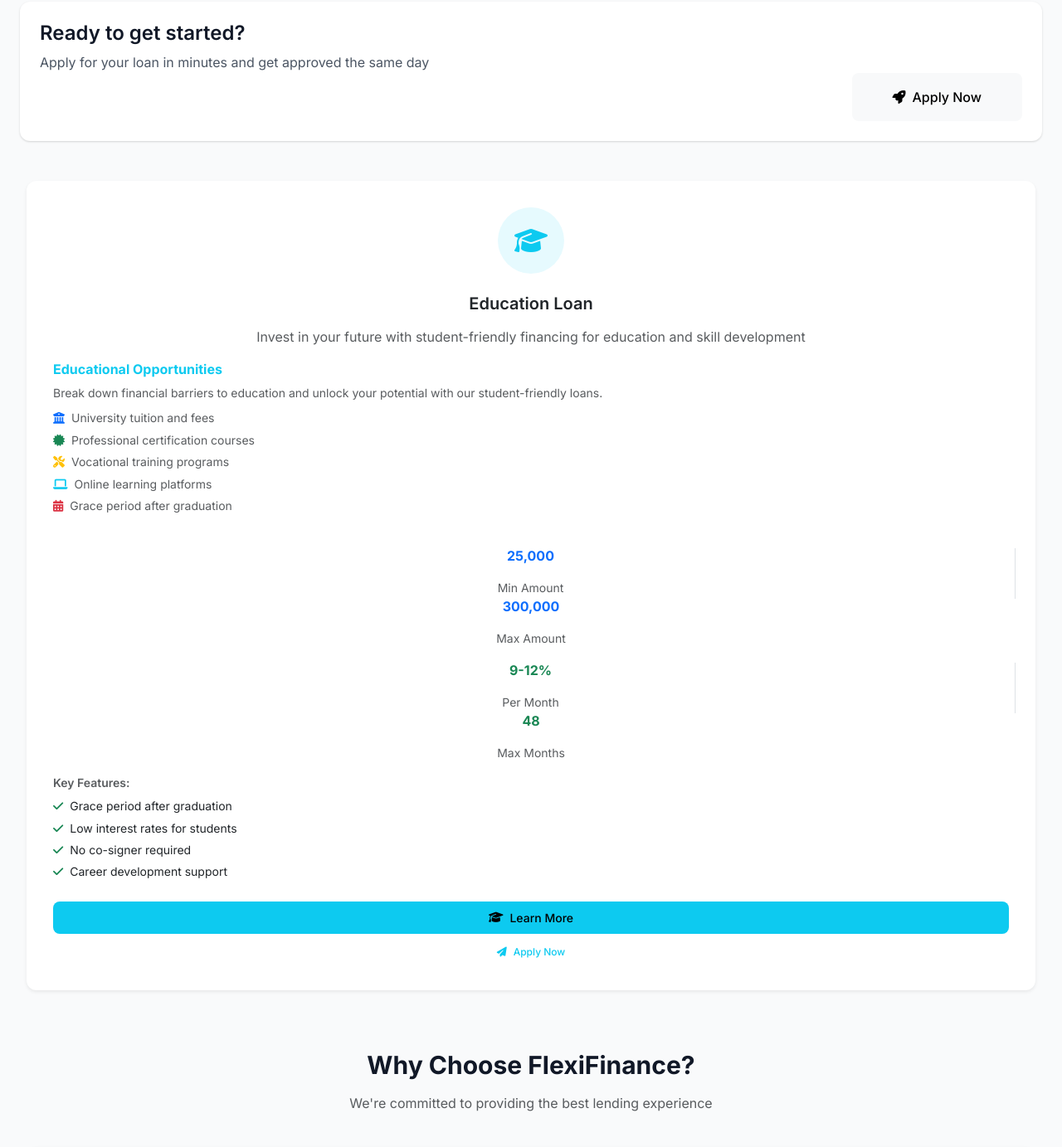
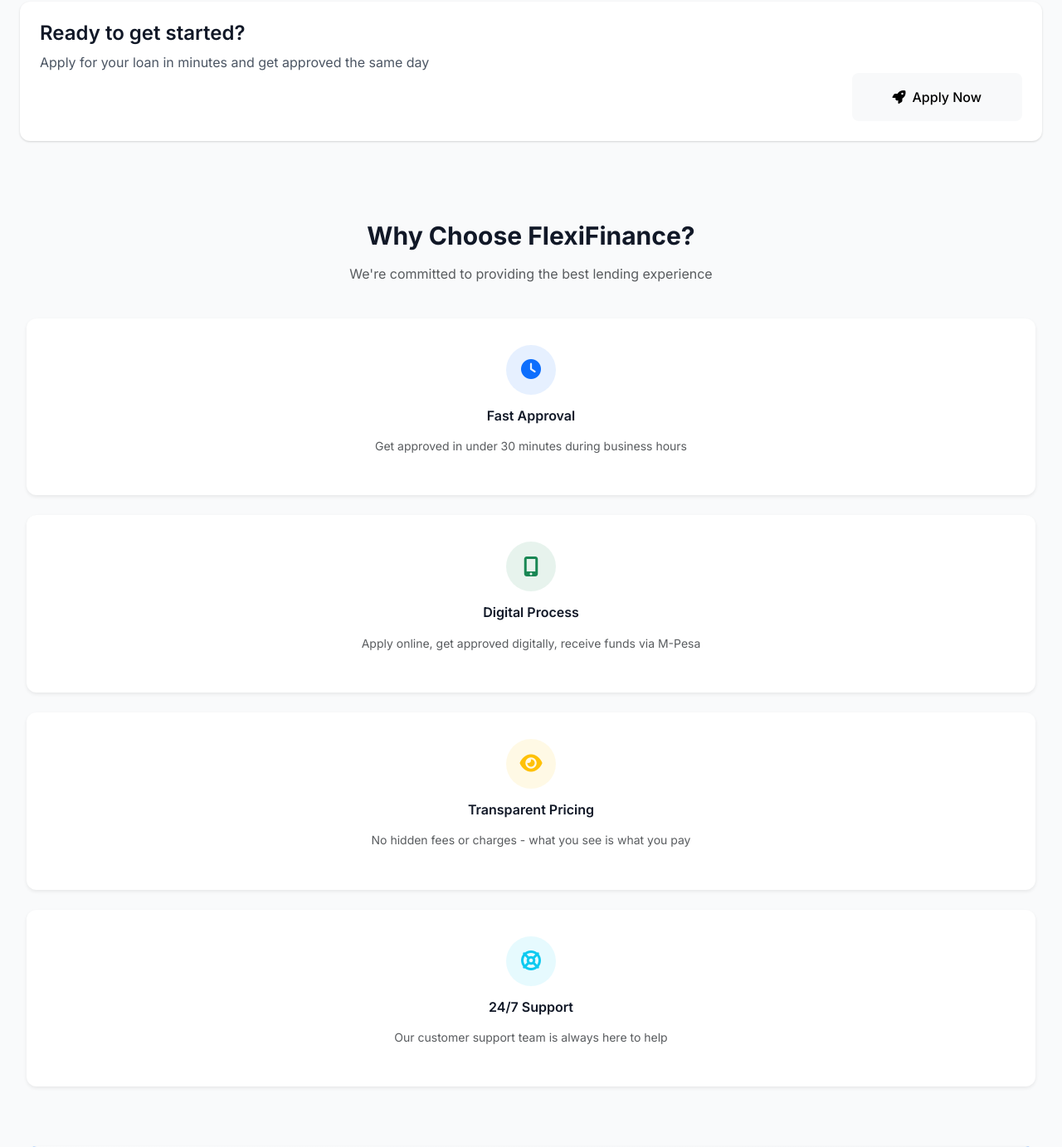
Before and after one commit to OumaCavin/FlexiFinance, a Django app: template templates/products/loan-products.html in a window 1280 px wide. Shown: the part 394-1777 px from the top of the page at 83% size. Run offline with Django 5.2, Linux system fonts and the light colour scheme; the template is opened without the code that fills it, so the values that code supplies are empty.

Commit message:
Remove hardcoded Education Loan Card from templates
- Removed redundant hardcoded Education Loan Card section from loan-products.html
- Education Loan now displays only through database-driven approach
- Template is now cleaner and fully database-driven
- All 5 loan products (including Education) now come from LoanProduct model
- Eliminates duplication and ensures single source of truth for loan products

```diff
--- a/templates/products/loan-products.html
+++ b/templates/products/loan-products.html
@@ -107,92 +107,6 @@
         </div>
         {% endfor %}
 
-        <!-- Education Loan Card -->
-        <div class="col-lg-4 col-md-6 mb-4">
-            <div class="card h-100 shadow-sm border-0">
-                <div class="card-body d-flex flex-column">
-                    <div class="text-center mb-4">
-                        <div class="bg-info bg-opacity-10 rounded-circle d-inline-flex align-items-center justify-content-center"
-                             style="width: 80px; height: 80px;">
-                            <i class="fas fa-graduation-cap text-info fa-2x"></i>
-                        </div>
-                    </div>
-
-                    <h4 class="card-title text-center mb-3">Education Loan</h4>
-                    <p class="card-text text-muted text-center mb-3">Invest in your future with student-friendly financing for education and skill development</p>
-
-                    <!-- Enhanced Description -->
-                    <div class="mb-4">
-                        <h6 class="text-info fw-bold mb-2">Educational Opportunities</h6>
-                        <p class="small text-muted mb-2">Break down financial barriers to education and unlock your potential with our student-friendly loans.</p>
-                        <ul class="list-unstyled small text-muted">
-                            <li class="mb-1"><i class="fas fa-university text-primary me-2"></i>University tuition and fees</li>
-                            <li class="mb-1"><i class="fas fa-certificate text-success me-2"></i>Professional certification courses</li>
-                            <li class="mb-1"><i class="fas fa-tools text-warning me-2"></i>Vocational training programs</li>
-                            <li class="mb-1"><i class="fas fa-laptop text-info me-2"></i>Online learning platforms</li>
-                            <li class="mb-1"><i class="fas fa-calendar-alt text-danger me-2"></i>Grace period after graduation</li>
-                        </ul>
-                    </div>
-
-                    <div class="flex-grow-1">
-                        <div class="row text-center mb-3">
-                            <div class="col-6">
-                                <div class="border-end">
-                                    <h6 class="text-primary fw-bold">25,000</h6>
-                                    <small class="text-muted">Min Amount</small>
-                                </div>
-                            </div>
-                            <div class="col-6">
-                                <h6 class="text-primary fw-bold">300,000</h6>
-                                <small class="text-muted">Max Amount</small>
-                            </div>
-                        </div>
-
-                        <div class="row text-center mb-3">
-                            <div class="col-6">
-                                <div class="border-end">
-                                    <h6 class="text-success fw-bold">9-12%</h6>
-                                    <small class="text-muted">Per Month</small>
-                                </div>
-                            </div>
-                            <div class="col-6">
-                                <h6 class="text-success fw-bold">48</h6>
-                                <small class="text-muted">Max Months</small>
-                            </div>
-                        </div>
-
-                        <div class="mb-4">
-                            <h6 class="small text-muted mb-2">Key Features:</h6>
-                            <ul class="list-unstyled small">
-                                <li class="mb-1">
-                                    <i class="fas fa-check text-success me-2"></i>Grace period after graduation
-                                </li>
-                                <li class="mb-1">
-                                    <i class="fas fa-check text-success me-2"></i>Low interest rates for students
-                                </li>
-                                <li class="mb-1">
-                                    <i class="fas fa-check text-success me-2"></i>No co-signer required
-                                </li>
-                                <li class="mb-1">
-                                    <i class="fas fa-check text-success me-2"></i>Career development support
-                                </li>
-                            </ul>
-                        </div>
-                    </div>
-
-                    <div class="mt-auto">
-                        <div class="d-grid gap-2">
-                            <a href="{% url 'education_loans' %}" class="btn btn-info">
-                                <i class="fas fa-graduation-cap me-2"></i>Learn More
-                            </a>
-                            <a href="{% url 'loans:loan_application' %}" class="btn btn-outline-info btn-sm">
-                                <i class="fas fa-paper-plane me-2"></i>Apply Now
-                            </a>
-                        </div>
-                    </div>
-                </div>
-            </div>
-        </div>
     </div>
 
     <!-- Why Choose Us -->
```
